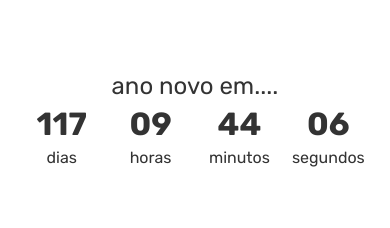
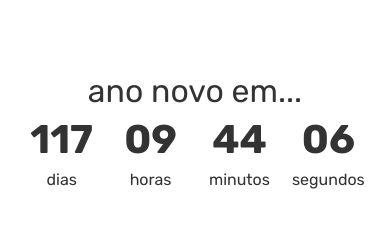
Before and after one commit to brunocesar2/countdown, a plain HTML site: page index.html in a window 390 px wide. Drawn offline with Linux system fonts and the light colour scheme.

Commit message:
updating responsive

```diff
--- a/css/countdown.css
+++ b/css/countdown.css
@@ -23,10 +23,10 @@
 }
 @media (max-width: 650px) {
   .title {
-    font-size: 2rem;
+    font-size: 3rem;
   }
   .countdown p {
-    font-size: 4rem;
+    font-size: 4.5rem;
   }
   .countdown span {
     font-size: 1rem;
@@ -34,9 +34,9 @@
 }
 @media (max-width: 450px) {
   .title {
-    font-size: 1.5rem;
+    font-size: 2rem;
   }
   .countdown p {
-    font-size: 2rem;
+    font-size: 2.5rem;
   }
 }
--- a/index.html
+++ b/index.html
@@ -14,7 +14,7 @@
 
 <body>
   <section class="countdown-container">
-    <h1 class="title">ano novo em....</h1>
+    <h1 class="title">ano novo em...</h1>
     <div class="countdown">
       <div>
         <p data-days>0</p>
--- a/js/modules/countdown.js
+++ b/js/modules/countdown.js
@@ -5,7 +5,7 @@ export default function initCountdown() {
   const seconds = document.querySelector("[data-seconds]");
   if (days && hours && minutes && seconds) {
     function countdown() {
-      const newYearDate = new Date("January 1, 2024")
+      const newYearDate = new Date(2024, 0, 1);
       const currentDate = new Date();
       const totalSeconds = (newYearDate - currentDate) / 1000;
 
@@ -26,7 +26,6 @@ export default function initCountdown() {
         return time;
       }
     }
-    countdown();
     setInterval(countdown, 1000);
   }
 }
```
